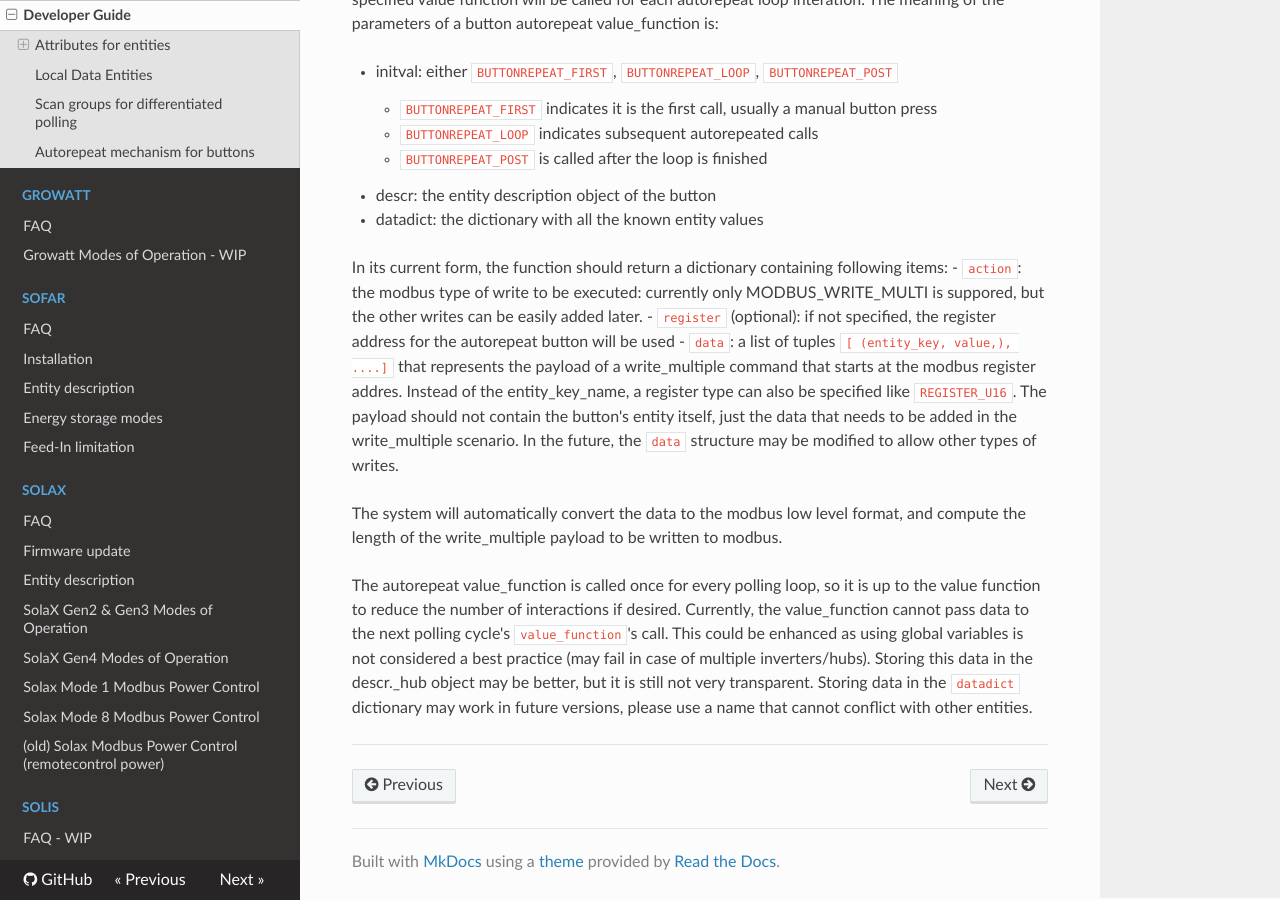
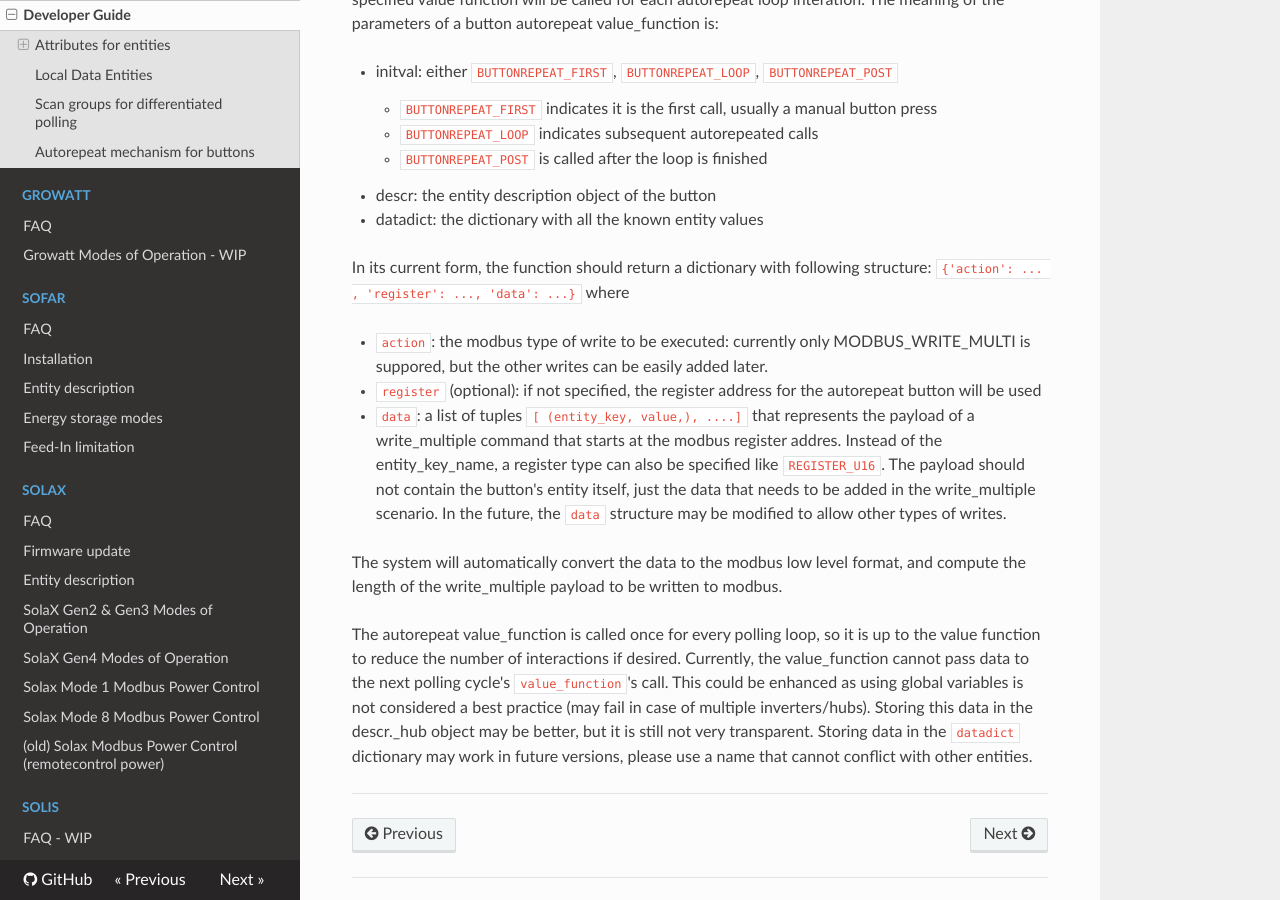
Before and after one commit to wills106/homeassistant-solax-modbus, an MkDocs documentation site: the page built from docs/developer_guide.md, in a window 1280 px wide and 900 px high, scrolled down 2768 px. Built offline with MkDocs 1.6.1, drawn with Linux system fonts in a browser that asks for light colours; nearby versions of some CDN libraries.

Commit message:
struggling with formatting ...

```diff
--- a/docs/developer_guide.md
+++ b/docs/developer_guide.md
@@ -107,7 +107,10 @@
 - descr: the entity description object of the button
 - datadict: the dictionary with all the known entity values
 
-In its current form, the function should return a dictionary containing following items:
+In its current form, the function should return a dictionary with following structure:
+`{'action': ... , 'register': ..., 'data': ...}` where
+
+
 - `action`: the modbus type of write to be executed: currently only MODBUS_WRITE_MULTI is suppored, but the other writes can be easily added later.
 - `register` (optional): if not specified, the register address for the autorepeat button will be used
 - `data`: a list of tuples `[ (entity_key, value,), ....]` that represents the payload of a write_multiple command that starts at the modbus register addres. Instead of the entity_key_name, a register type can also be specified like `REGISTER_U16`. The payload should not contain the button's entity itself, just the data that needs to be added in the write_multiple scenario. In the future, the `data` structure may be modified to allow other types of writes.
```
